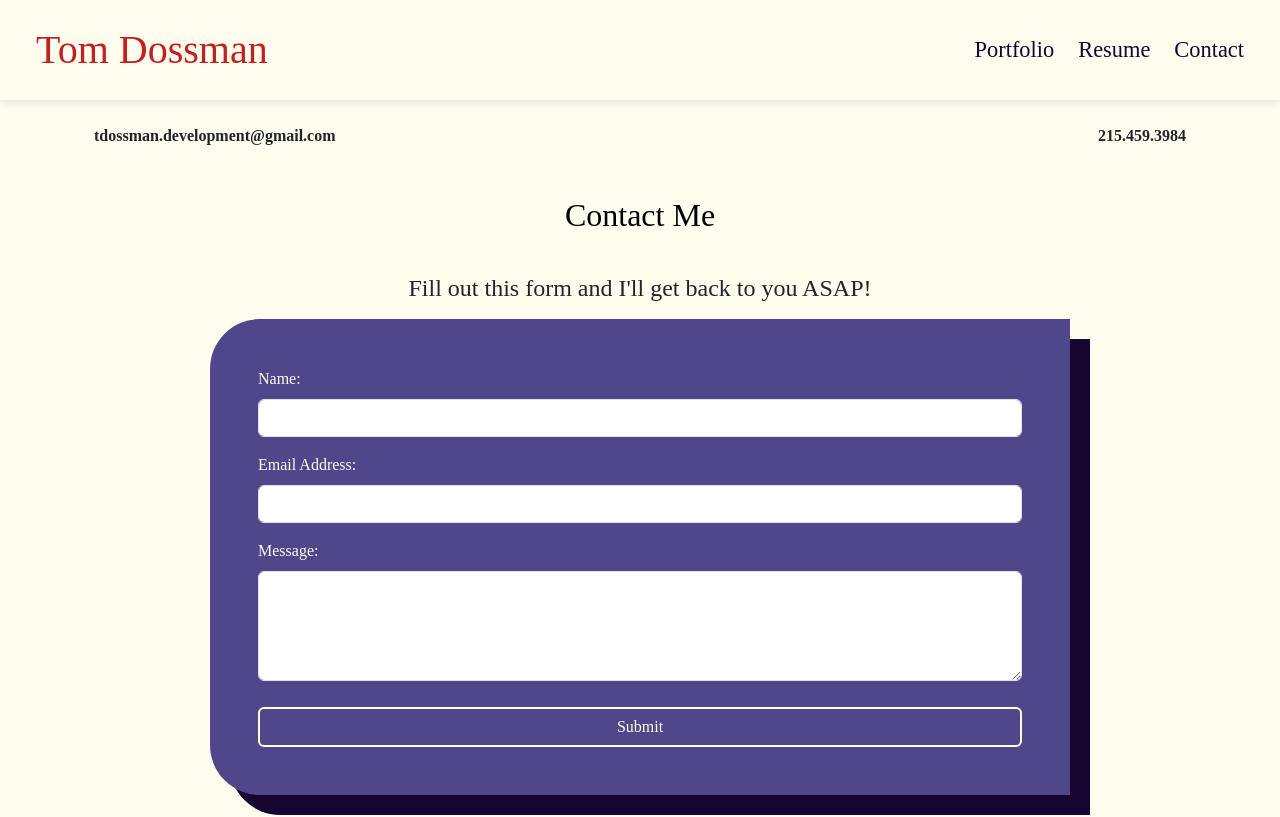
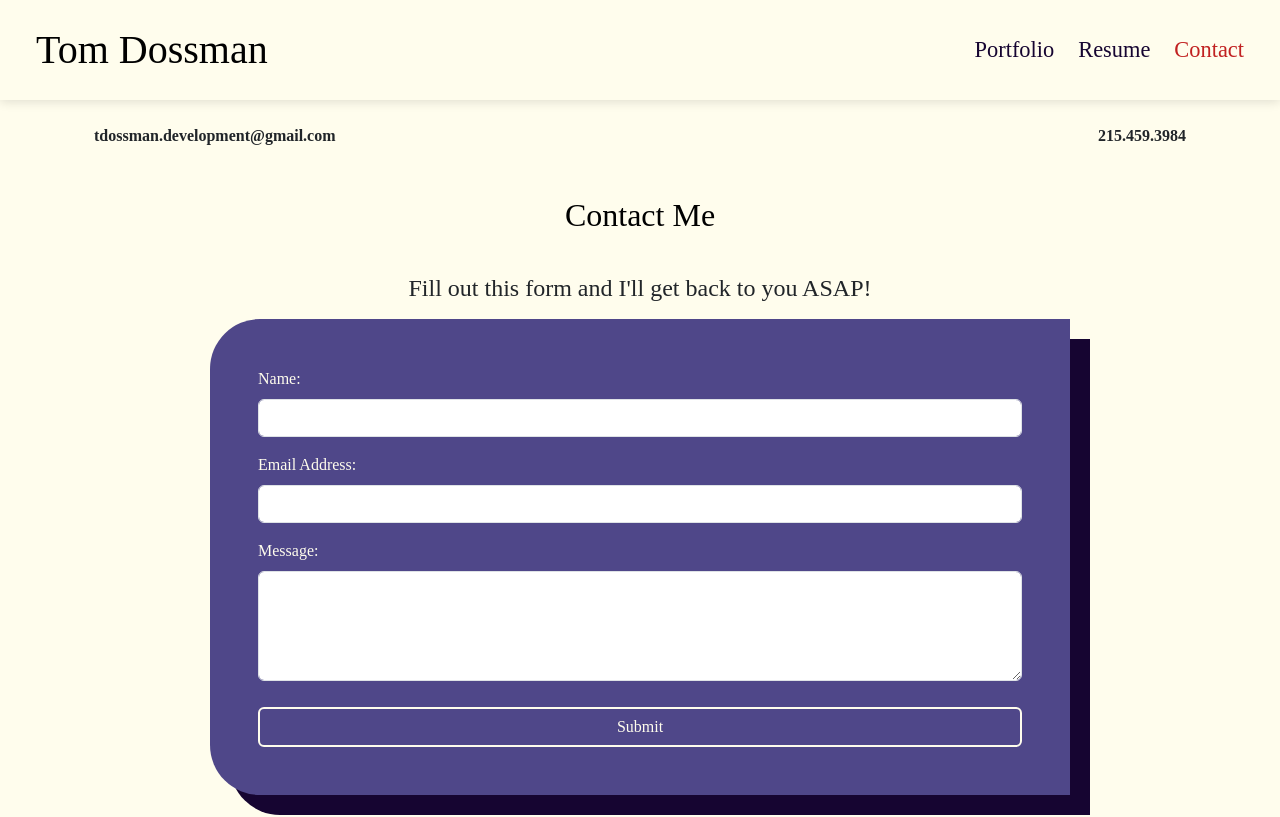
Before and after one commit to Dossman-thomas/Portfolio, a React (Vite) app: page /contact in a window 1280 px wide. Shown: the top 817 px of the page. Built offline with nearby package versions, Linux system fonts and the light colour scheme; a web font is replaced by a local one.

Commit message:
highlighting of current page in nav bar configured although there is a slight bug where you have to click on the page for the link to highlight.

```diff
--- a/package.json
+++ b/package.json
@@ -12,6 +12,7 @@
   "dependencies": {
     "bootstrap": "^5.3.3",
     "react": "^18.2.0",
+    "react-bootstrap": "^2.10.1",
     "react-dom": "^18.2.0",
     "react-router-dom": "^6.22.1"
   },
--- a/src/App.css
+++ b/src/App.css
@@ -20,6 +20,10 @@
   margin: 0;
 }
 
+.text:hover {
+  color: var(--violet);
+}
+
 body {
   background-color: var(--bckgrnd);
 }
@@ -38,11 +42,14 @@ header {
   width: 100%;
 }
 
-
 #dev-name {
   font-family: 'Spectral Sc';
+  /* color: var(--drkvio); */
+  margin: 0;
+}
+
+.active {
   color: var(--hghlght);
-  margin: 0;
 }
 
 /* About Me Styles */
--- a/src/components/Header.jsx
+++ b/src/components/Header.jsx
@@ -1,70 +1,37 @@
-import { Link } from 'react-router-dom';
+import React, { useEffect, useState } from 'react';
+import { NavLink, useLocation } from 'react-router-dom';
 
 export default function Header() {
+  const location = useLocation();
+  const [currentPage, setCurrentPage] = useState(location.pathname);
+
+  useEffect(() => {
+    setCurrentPage(location.pathname);
+  }, [location.pathname]);
+
+  const activeLinkStyle = {
+    color: '#C12121',
+    // Add any other styles you want for the active link
+  };
 
   return (
-    <>
-
     <header className="container-fluid header d-flex align-items-center">
-
       <nav className="navbar d-flex justify-content-between align-items-center">
-
-
-          <Link
-            to={'/'}
-            className='navbar-brand ms-4'
-          >
-
-            <h1 id="dev-name">
-              Tom Dossman
-            </h1>
-
-          </Link>
-
+        <NavLink to={'/'} className="navbar-brand ms-4 text" activeClassName="active" activeStyle={activeLinkStyle}>
+          <h1 id="dev-name">Tom Dossman</h1>
+        </NavLink>
         <div className="nav-box d-flex align-items-center gap-4 me-4">
-
-            <Link
-              to={'/portfolio'}
-              className='nav-link'
-            >
-
-              <p className="text">
-                Portfolio
-              </p>
-
-            </Link>
-
-            <Link
-              to={'/resume'}
-              className='nav-link'
-            >
-
-              <p className="text">
-                Resume
-              </p>
-
-            </Link>
-
-            <Link
-              to={'/contact'}
-              className='nav-link'
-            >
-
-              <p className="text">
-                Contact
-              </p>
-
-            </Link>
-
-
+          <NavLink to={'/portfolio'} className="nav-link" activeClassName="active" activeStyle={activeLinkStyle}>
+            <p className="text">Portfolio</p>
+          </NavLink>
+          <NavLink to={'/resume'} className="nav-link" activeClassName="active" activeStyle={activeLinkStyle}>
+            <p className="text">Resume</p>
+          </NavLink>
+          <NavLink to={'/contact'} className="nav-link" activeClassName="active" activeStyle={activeLinkStyle}>
+            <p className="text">Contact</p>
+          </NavLink>
         </div>
-
       </nav>
-
     </header>
-
-    </>
-
-  )
-
+  );
 }
```
Also changed, not shown: 1 other file (tests, documents, lock files or other folders). Lines whose indentation alone changed are shown as unchanged.
